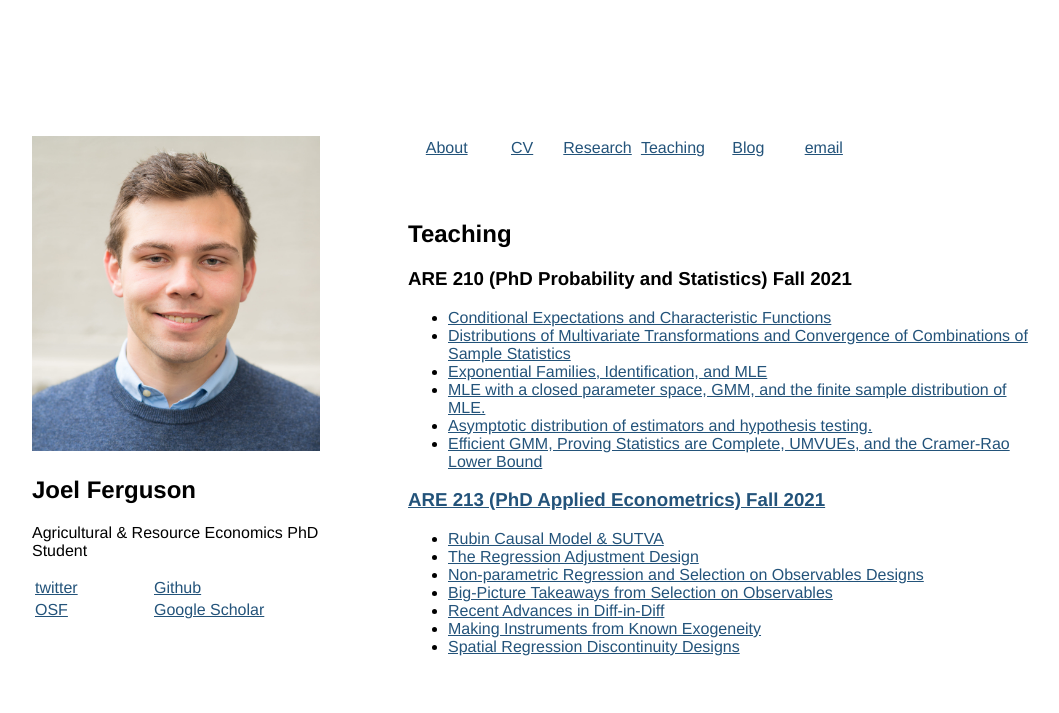
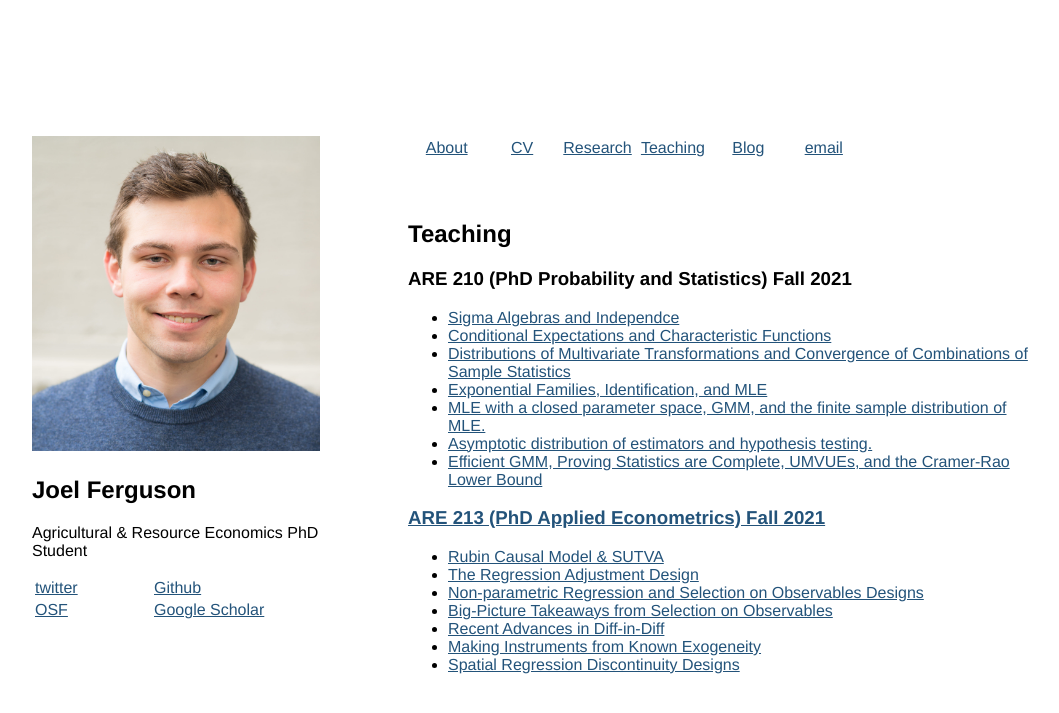
Before and after one commit to joelferg/joelferg.github.io, a Jekyll site: the page built from teaching.html, in a window 1280 px wide. Shown: the top 713 px of the page, without its empty margins (104-1163 px from the left). Built offline with Jekyll 4.4.1, drawn with Linux system fonts in a browser that asks for light colours.

Commit message:
Update teaching.html

```diff
--- a/teaching.html
+++ b/teaching.html
@@ -5,6 +5,8 @@ title: Teaching
 <h2> Teaching </h2>
 <h3>ARE 210 (PhD Probability and Statistics) Fall 2021</h3>
 <ul>
+  <li><a href="/are210_notes/August30_2022.pdf" target="_blank">Sigma Algebras and Independce</a>
+    </li>
   <li><a href="/are210_notes/ARE210_section_sept29.pdf" target="_blank">Conditional Expectations and Characteristic Functions</a>
     </li>
   <li><a href="/are210_notes/ARE210_section_10_19.pdf" target="_blank">Distributions of Multivariate Transformations and Convergence of Combinations of Sample Statistics</a>
```
